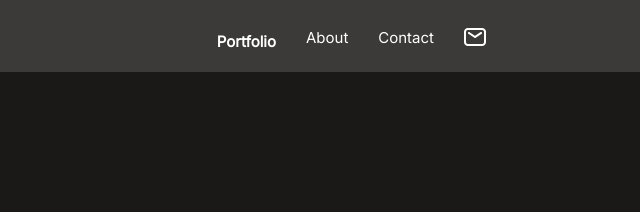
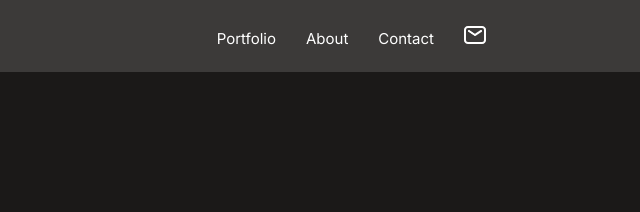
Before and after one commit to Yerimah/My-portfolio, a website: page index.html in a window 1280 px wide. Shown: the top 212 px of the page, 640-1280 px from the left. Drawn offline with Linux system fonts and the light colour scheme.

Commit message:
Edit menu items for alignment

```diff
--- a/index.html
+++ b/index.html
@@ -32,7 +32,7 @@
         <a class="logo" href="#">Yerimah</a>
         <div>
             <ul class="menu">
-                <li class="menu-link"><a href="#work-section">Portfolio</a></li>
+                <li class="menu-link4"><a href="#work-section">Portfolio</a></li>
                 <li class="menu-link2"><a href="#about-section">About</a></li>
                 <li class="menu-link3"><a href="#contact-form">Contact</a></li>
                 <li class="mail-link"><img src="./images/Union.png" alt="mail"></li>
--- a/style.css
+++ b/style.css
@@ -723,7 +723,7 @@ hr {
     font-family: 'inter', sans-serif;
   }
 
-  .menu .mail-link {
+  .menu .mail-link4 {
     margin-top: 3px;
   }
 
@@ -734,7 +734,7 @@ hr {
     line-height: 20px;
   }
 
-  .menu-link {
+  .menu-link4 {
     padding-right: 30px;
   }
 
```
